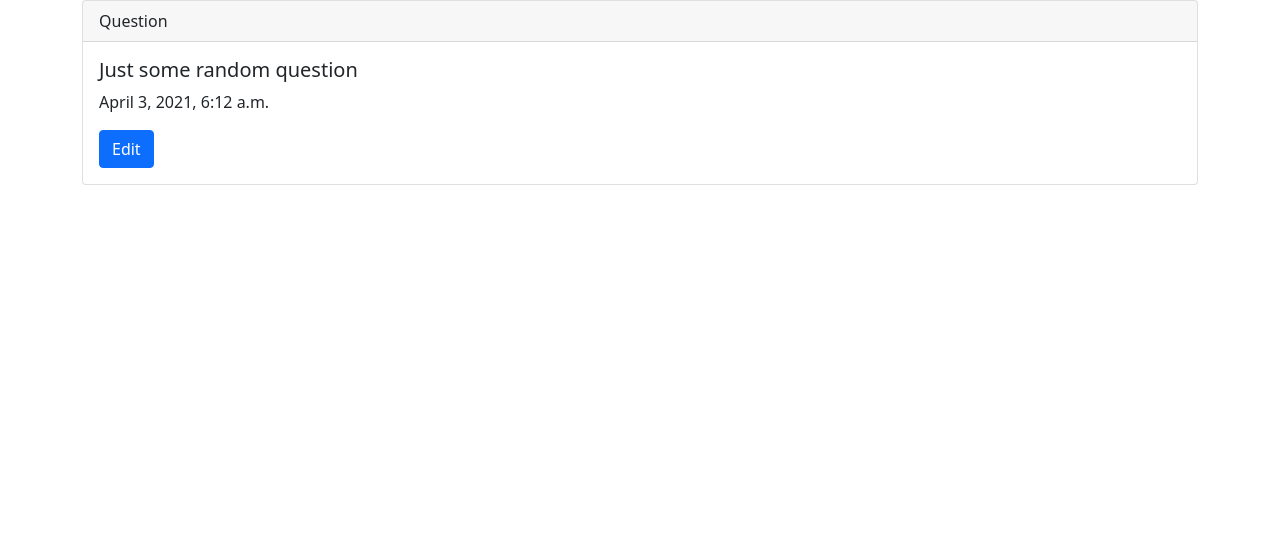
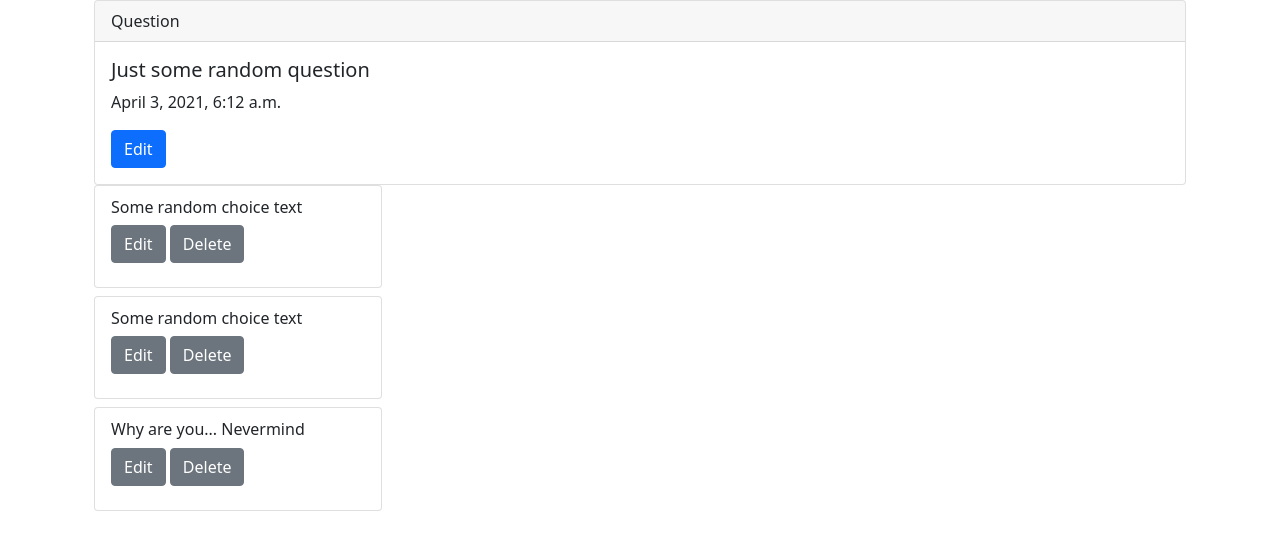
Before and after one commit to namastefellas/exam_2, a Django app: page /poll/1 in a window 1280 px wide. Shown: the part 40-590 px from the top of the page. Run offline with Django 3.2, Linux system fonts and the light colour scheme; data comes from the database, SQL or seed files in the repository; some libraries are stand-ins or nearby versions.

Commit message:
added view of choices

```diff
--- a/exam_2/webapp/templates/poll/poll_detail.html
+++ b/exam_2/webapp/templates/poll/poll_detail.html
@@ -3,14 +3,23 @@
 <li><a href="{% url 'create_poll' %}">Create Poll</a></li>
 {% endblock %}
 {% block content %}
-<div class="card">
-    <div class="card-header">
-      Question
+<div class="container">
+  <div class="card">
+    <div class="card-header">Question</div>
+<div class="card-body">
+    <h5 class="card-title">{{ poll.question }}</h5>
+    <p class="card-text">{{ poll.created_at }}</p>
+    <a href="#" class="btn btn-primary">Edit</a>
+</div>
+</div>
+{% for choice in poll.polls.all %}
+    <div class="card mb-2" style="width: 18rem;">
+          <div class="card-body mb-2">
+          <h6 class="card-subtitle mb-2">{{ choice.choice_text }}</h6>
+          <a href="#" class="btn btn-secondary">Edit</a>
+          <a href="#" class="btn btn-secondary">Delete</a>
     </div>
-    <div class="card-body">
-      <h5 class="card-title">{{ poll.question }}</h5>
-      <p class="card-text">{{ poll.created_at }}</p>
-      <a href="#" class="btn btn-primary">Edit</a>
     </div>
-  </div>
+{% endfor %}
+</div>
 {% endblock %}
```
Also changed, not shown: exam_2/webapp/views/choice.py (added, +18 -0 lines), exam_2/webapp/templates/choice/choice_create.html (added), exam_2/webapp/templates/choice/choice_delete.html (added), exam_2/webapp/templates/choice/choice_update.html (added).
